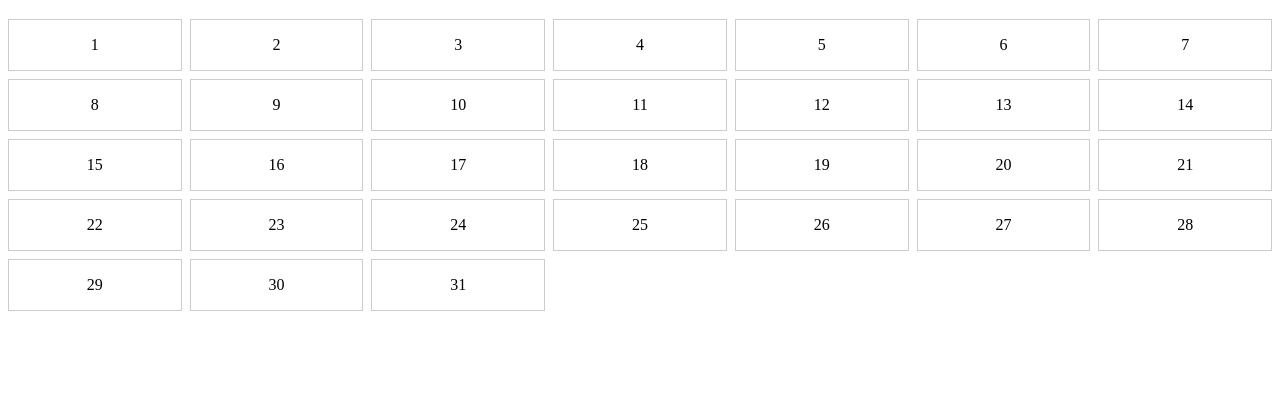
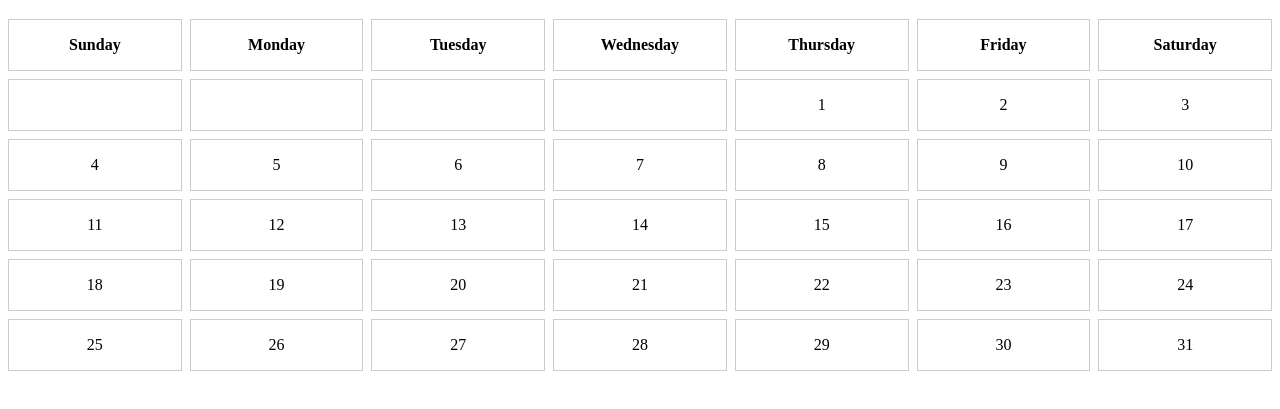
Before and after one commit to Vitalii-code/Project-Days-Calendar, a website with bundled scripts: page index.html in a window 1280 px wide. Shown: the part 61-470 px from the top of the page. Built offline with nearby package versions, Linux system fonts and the light colour scheme.

Commit message:
Added top row to show days of the week and shifted days so they start on the correct day

```diff
--- a/style.css
+++ b/css/style.css
@@ -4,7 +4,12 @@
   gap: 8px;
 }
 
+.top-row {
+  font-weight: bold;
+}
+
 #calendar div {
+  display: grid;
   border: 1px solid #ccc;
   padding: 16px;
   text-align: center;
--- a/index.html
+++ b/index.html
@@ -1,11 +1,43 @@
 <!doctype html>
 <html>
   <head>
-    <link rel="stylesheet" href="style.css" />
+    <link rel="stylesheet" href="css/style.css" />
     <script type="module" src="js/script.mjs"></script>
   </head>
   <body>
     <h1 id="month-heading"></h1>
+
+    <!-- <div id="days-of-week"> -->
+    <!--   <div class="day"> -->
+    <!--     <span class="day-title">1</span> -->
+    <!--   </div> -->
+    <!--   <div class="day"> -->
+    <!--     <span class="day-title"></span> -->
+    <!--   </div> -->
+    <!--   <div class="day"> -->
+    <!--     <span class="day-title"></span> -->
+    <!--   </div> -->
+    <!--   <div class="day"> -->
+    <!--     <span class="day-title"></span> -->
+    <!--   </div> -->
+    <!--   <div class="day"> -->
+    <!--     <span class="day-title"></span> -->
+    <!--   </div> -->
+    <!--   <div class="day"> -->
+    <!--     <span class="day-title"></span> -->
+    <!--   </div> -->
+    <!--   <div class="day"> -->
+    <!--     <span class="day-title"></span> -->
+    <!--   </div> -->
+    <!-- </div> -->
+
     <div id="calendar"></div>
+
+    <template id="day-template">
+      <div class="day">
+        <span class="day-number"></span>
+        <span class="day-title"></span>
+      </div>
+    </template>
   </body>
 </html>
--- a/js/common.mjs
+++ b/js/common.mjs
@@ -1,3 +1,13 @@
+export const daysOfWeek = [
+  "Monday",
+  "Tuesday",
+  "Wednesday",
+  "Thursday",
+  "Friday",
+  "Saturday",
+  "Sunday",
+];
+
 export function getCurrentMonthAndYear() {
   const today = new Date();
 
--- a/js/script.mjs
+++ b/js/script.mjs
@@ -1,19 +1,56 @@
-import { getCurrentMonthAndYear, getDaysInMonth } from "./common.mjs";
+import {
+  daysOfWeek,
+  getCurrentMonthAndYear,
+  getDaysInMonth,
+} from "./common.mjs";
 
-window.onload = function () {
+function buildCalendar(month, year) {
+  const dayTemplate = document.querySelector("#day-template");
+  const calendar = document.querySelector("#calendar");
+
+  const numberOfDays = getDaysInMonth(year, month);
+
+  // add days of the week, starting from Sunday
+  for (let i = 6; i < 13; i++) {
+    const clone = dayTemplate.content.cloneNode(true);
+    clone.querySelector(".day-title").classList.add("top-row");
+    clone.querySelector(".day-title").textContent = daysOfWeek[i % 7];
+    calendar.appendChild(clone);
+  }
+
+  // what day is the first of this month?
+  // offset by one to match 1-indexing in the loop below
+
+  const fistOfTheMonth = new Date(year, month + 1, 0).getDay() - 1;
+  let offset = 0;
+  // add days of the month
+  for (let day = 1; day <= numberOfDays + offset; day++) {
+    const clone = dayTemplate.content.cloneNode(true);
+    clone.querySelector(".day-number").textContent = day - offset;
+
+    // calculate the offset somehow? and then add a bunch of empty days
+    if (day < fistOfTheMonth) {
+      clone.querySelector(".day-number").textContent = "";
+      offset += 1;
+
+      // clone.querySelector(".day-title").textContent = "Important day";
+    }
+
+    calendar.appendChild(clone);
+  }
+}
+
+function init() {
+  const monthHeading = document.querySelector("#month-heading");
+
+  // month heading
   const { month, year } = getCurrentMonthAndYear();
-
-  const monthName = new Date(year, month).toLocaleString("en-GB", {
+  const monthName = new Date().toLocaleString("en-GB", {
     month: "long",
   });
+  monthHeading.innerText = `${monthName} ${year}`;
 
-  const numberOfDays = getDaysInMonth(year, month);
-  const calendar = document.querySelector("#calendar");
+  buildCalendar(month, year);
+}
 
-  for (let day = 1; day <= numberOfDays; day++) {
-    const dayElement = document.createElement("div");
-    dayElement.innerText = day;
-    calendar.appendChild(dayElement);
-  }
-  document.querySelector("#month-heading").innerText = `${monthName} ${year}`;
-};
+init();
```
Also changed, not shown: package.json (renamed from json/package.json).
